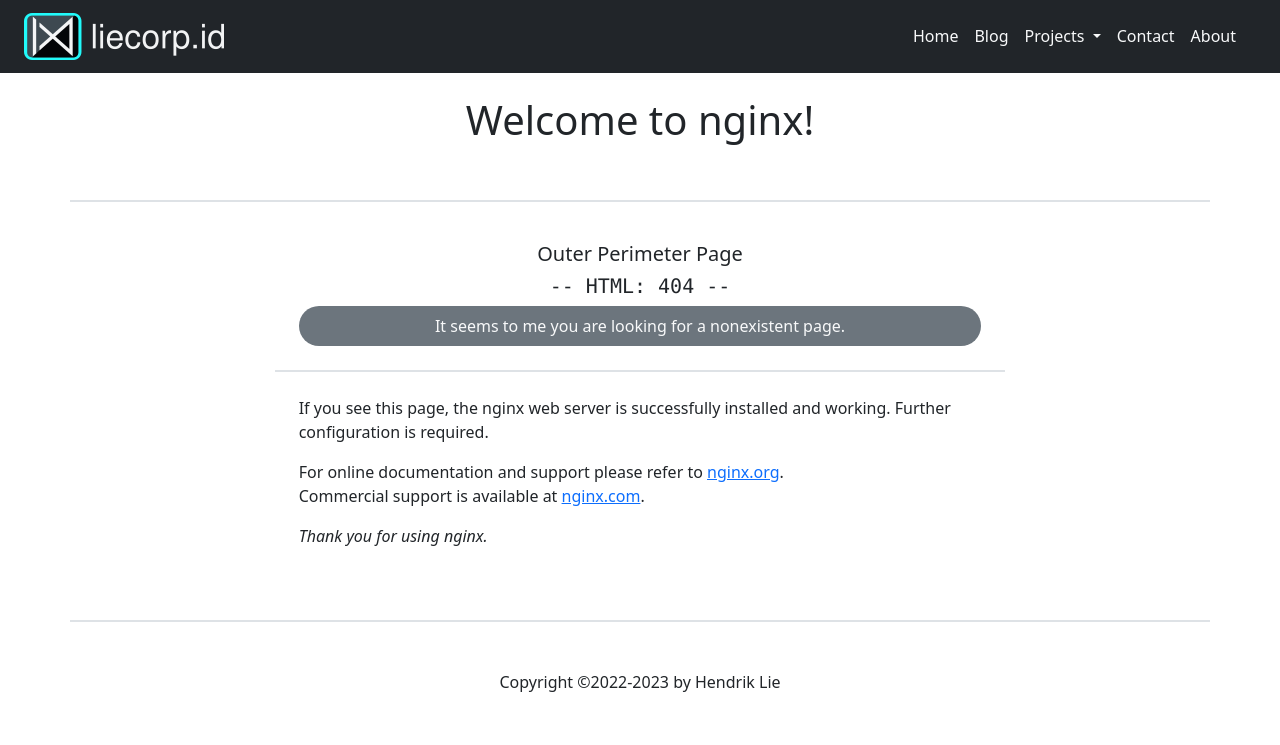
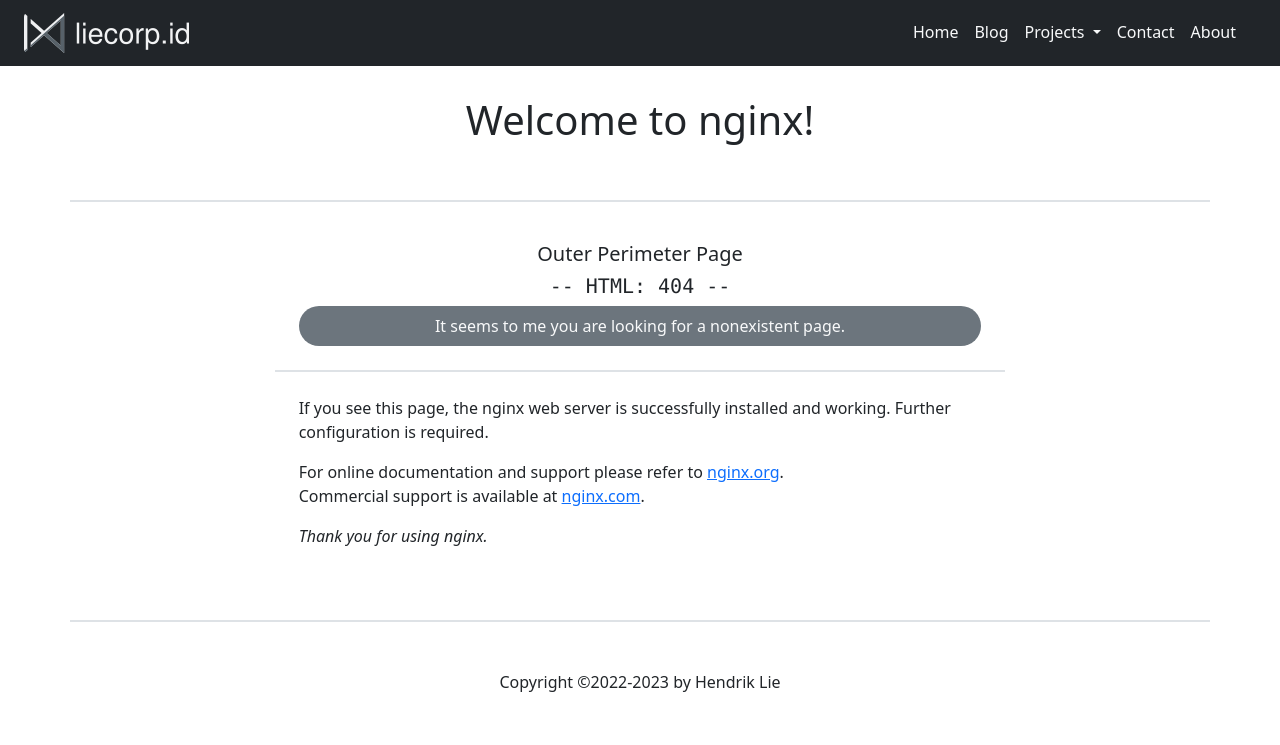
Before and after one commit to liecorp/public_html, a plain HTML site: page index.html in a window 1280 px wide. Drawn offline with nearby package versions, Linux system fonts and the light colour scheme.

Commit message:
synchronizes logo selection and relative path notation

```diff
--- a/index.html
+++ b/index.html
@@ -28,7 +28,7 @@
     <nav class="navbar navbar-expand-lg fixed-top text-bg-dark bg-dark container-fluid" data-bs-theme="dark">
         <div class="container-fluid">
             <a class="navbar-brand link-light" href="https://liecorp.id">
-                <img class="rounded mx-auto" src="/share/liecorp-logo-N830.png" alt="liecorp.id">
+                <img class="rounded mx-auto" src="./share/liecorp-logo.png" alt="liecorp.id">
             </a>
             <button class="navbar-toggler" type="button" data-bs-toggle="collapse" data-bs-target="#navbarScroll" aria-controls="navbarScroll" aria-expanded="false" aria-label="Toggle navigation">
                 <span class="navbar-toggler-icon">
```
Also changed, not shown: two-pane.html (+1 -1 lines), vanilla.html (+1 -1 lines), share/liecorp-logo-N830.png (deleted), share/liecorp-logo.png (renamed from share/liecorp-logo-N831.png).
